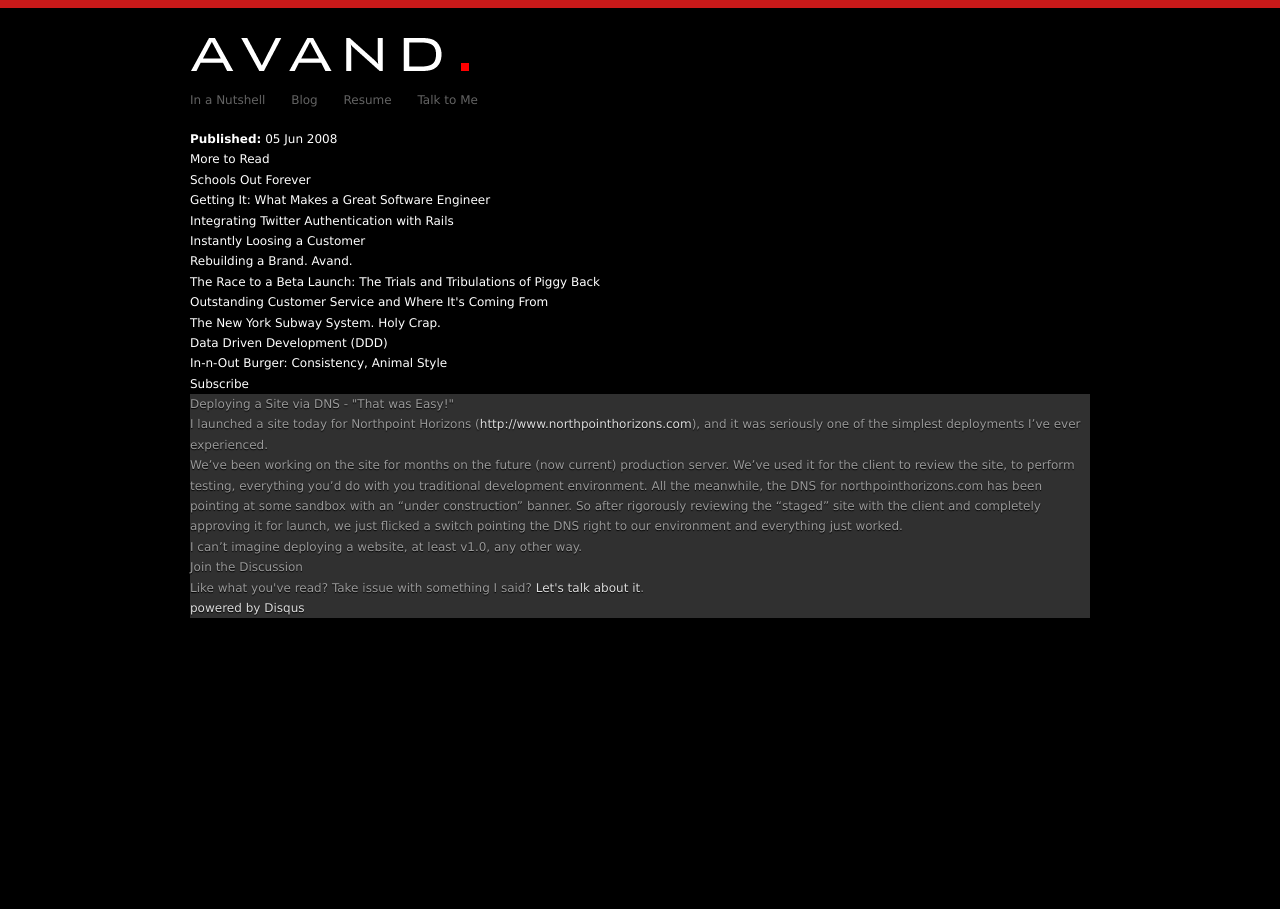
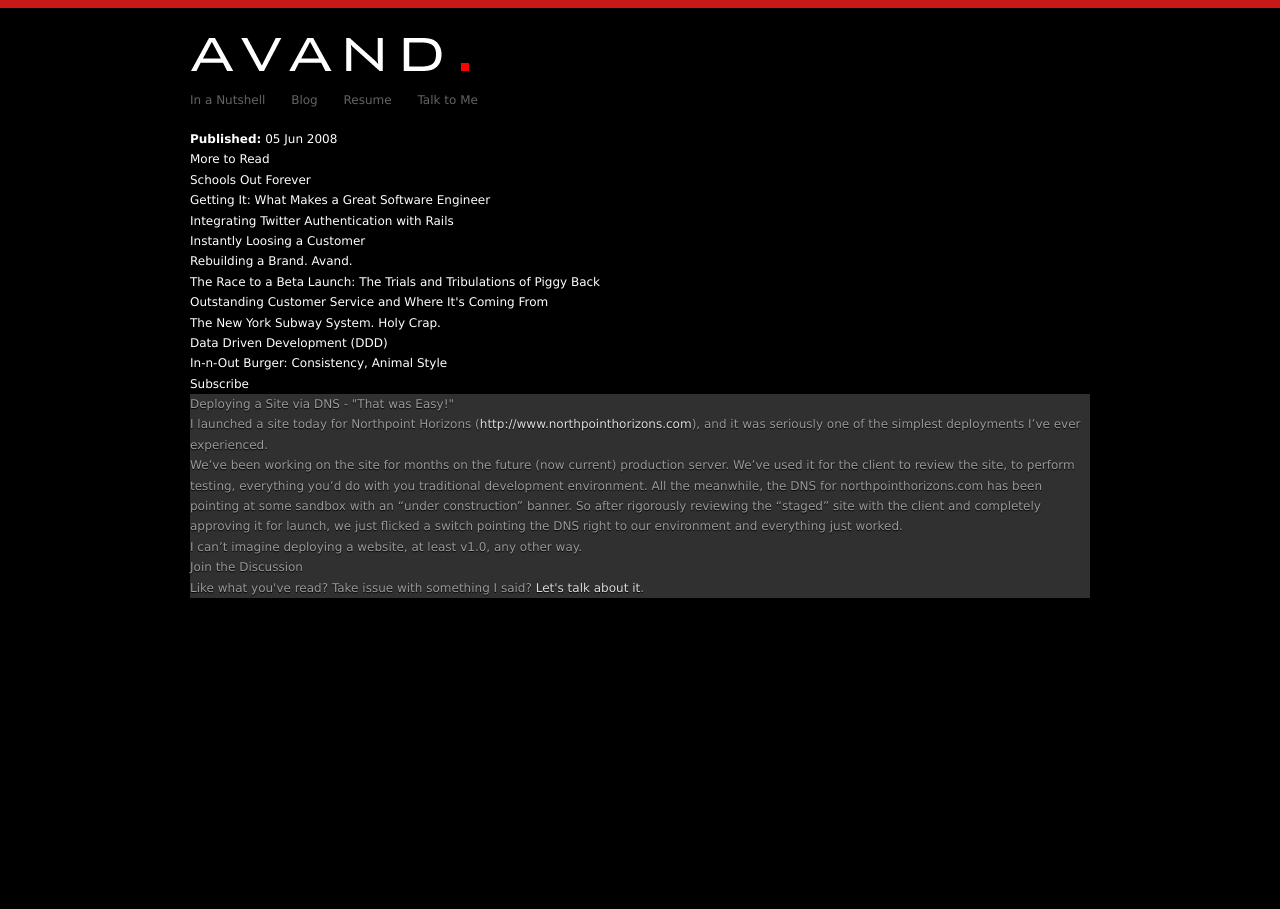
Before and after one commit to avand/avand.github.com, a Jekyll site: the page built from _posts/2008-06-05-deploying-a-site-via-dns-that-was-easy.markdown, in a window 1280 px wide. Built offline with Jekyll 4.4.1, drawn with Linux system fonts in a browser that asks for light colours; Markdown is read by kramdown in place of the engine named in the settings; comment, search, counter and statistics services are not loaded.

Commit message:
Improving blog UI

```diff
--- a/_layouts/blog.html
+++ b/_layouts/blog.html
@@ -39,5 +39,4 @@ stylesheet: blog
   <noscript>
     <a href="http://disqus.com/forums/avand/?url=ref">View the discussion thread.</a>
   </noscript>
-  <a href="http://disqus.com" class="dsq-brlink">powered by <span class="logo-disqus">Disqus</span></a>
 </div>
--- a/stylesheets/blog.css
+++ b/stylesheets/blog.css
@@ -105,8 +105,5 @@ body#blog div#related-posts p a {
 body#blog div#related-posts p a:hover {
   border-bottom: 1px solid red;
 }
-body#blog div#comments a.dsq-brlink {
-  color: #999999;
-}
 
 /* Disqus Styles */
```
